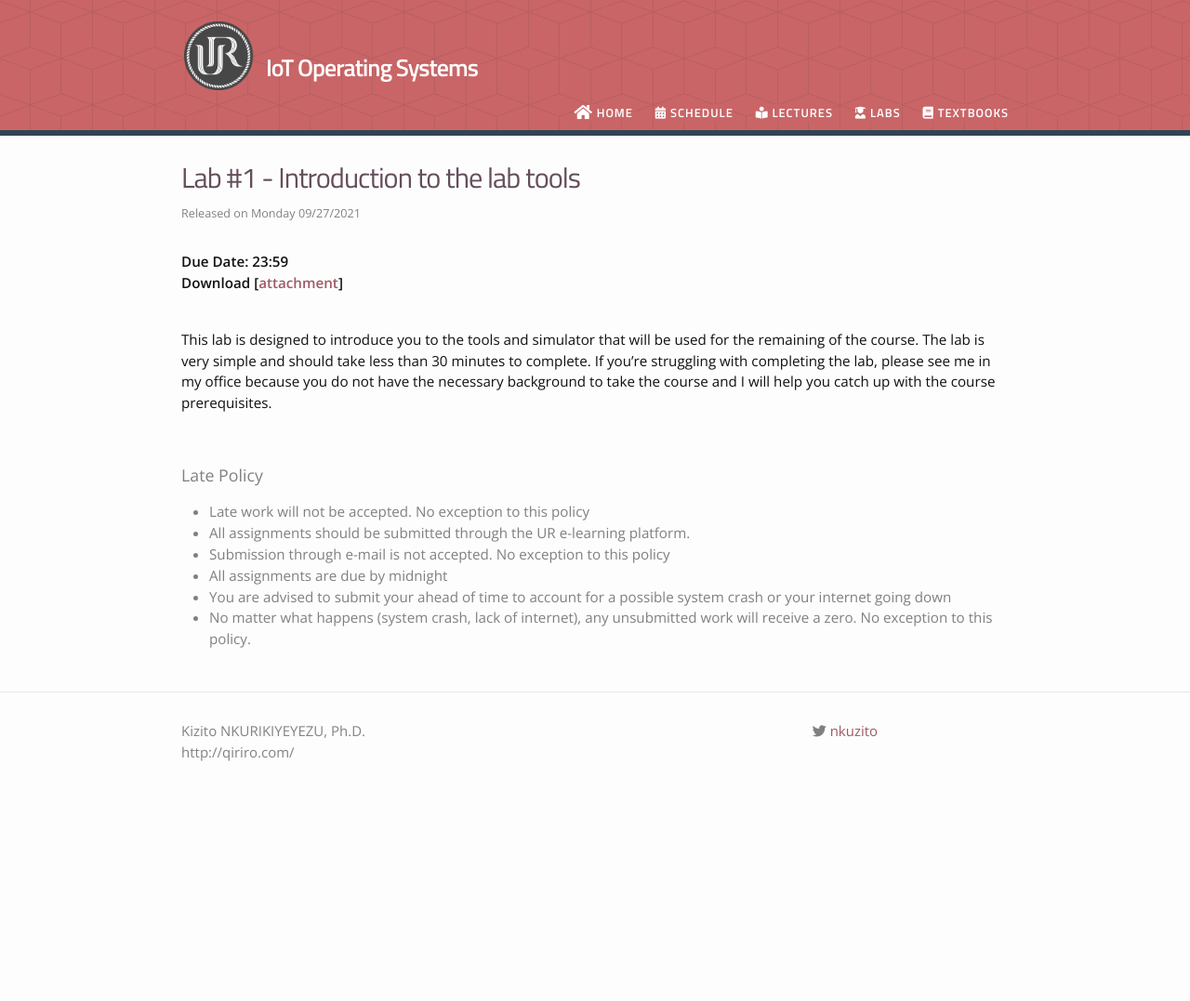
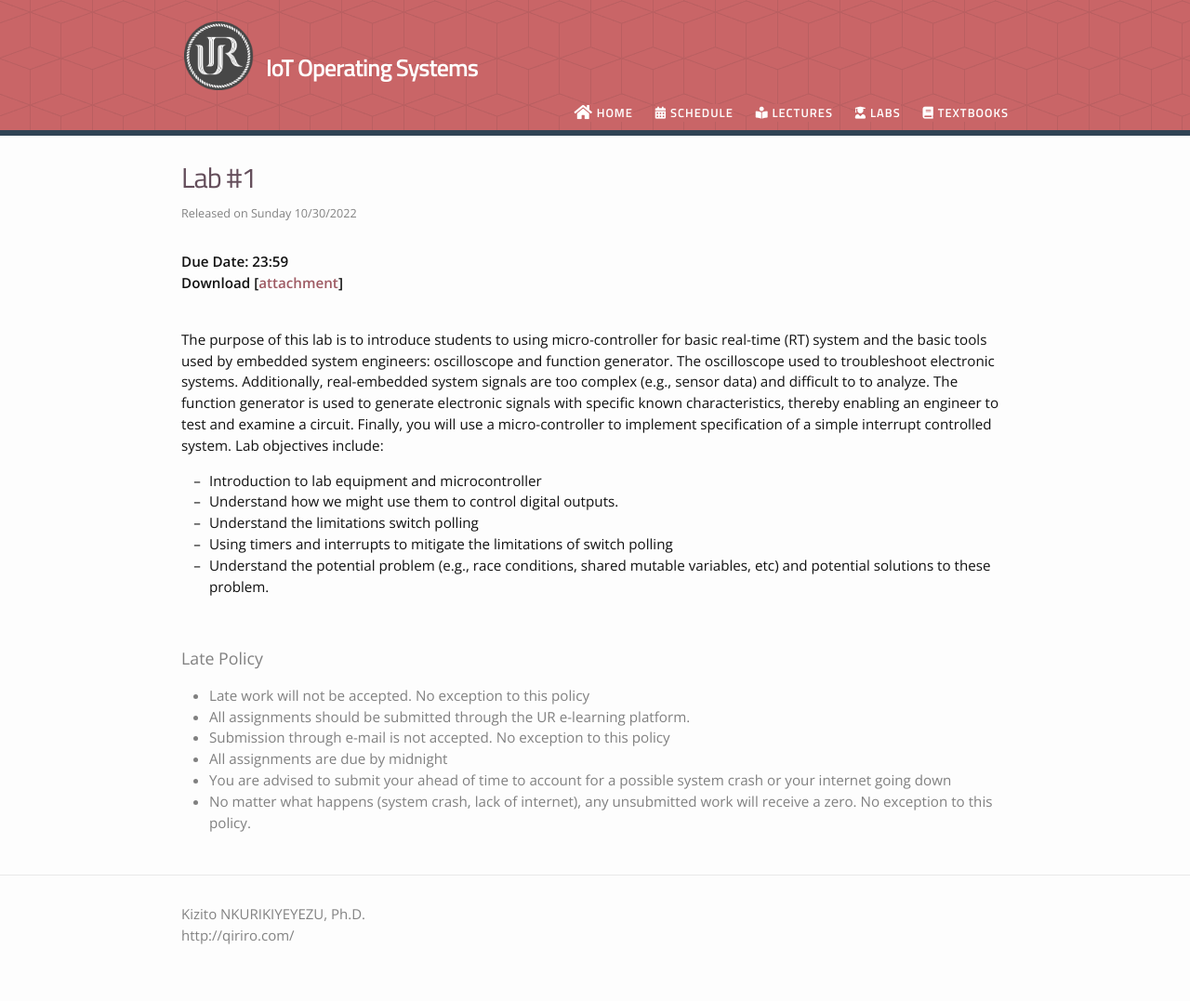
Before and after one commit to qiriro/ecs6264, a Jekyll site: the page built from _assignments/lab1.md, in a window 1280 px wide. Shown: the whole page at 93% size. Built offline with Jekyll 4.4.1, drawn with Linux system fonts in a browser that asks for light colours; nearby versions of some CDN libraries; before the commit the page ends 900 px from its top, so only the background shows below that.

Commit message:
add lab1

```diff
--- a/_assignments/lab1.md
+++ b/_assignments/lab1.md
@@ -1,12 +1,24 @@
 ---
 type: assignment
-date: Mon Sep 27 16:56:01 CAT 2021
-title: 'Lab #1 - Introduction to the lab tools'
+date: Sun Oct 30 17:36:54 CAT 2022
+title: 'Lab #1'
 pdf:
-attachment: /static_files/labs/lab1.pdf
+attachment: /static_files/labs/lab1/lab1.pdf
 due_event:
     type: due
-    date: 2021-10-01T23:59:59+4:30
+    date: 2022-12-06T23:59:59+4:30
     description: 'Lab #1 due'
 ---
-This lab is designed to introduce you to the tools and simulator that will be used for the remaining of the course. The lab is very simple and should take less than 30 minutes to complete. If you're struggling with completing the lab, please see me in my office because you do not have the necessary background to take the course and I will help you catch up with the course prerequisites.
+The purpose of this lab is to introduce students to using micro-controller for basic real-time
+(RT) system and the basic tools used by embedded system engineers: oscilloscope and function
+generator. The oscilloscope used to troubleshoot electronic systems. Additionally, real-embedded
+system signals are too complex (e.g., sensor data) and difficult to to analyze. The function
+generator is used to generate electronic signals with specific known characteristics, thereby
+enabling an engineer to test and examine a circuit. Finally, you will use a micro-controller to
+implement specification of a simple interrupt controlled system. Lab objectives include:
+- Introduction to lab equipment and microcontroller
+- Understand how we might use them to control digital outputs.
+- Understand the limitations switch polling
+- Using timers and interrupts to mitigate the limitations of switch polling
+- Understand the potential problem (e.g., race conditions, shared mutable variables, etc)
+and potential solutions to these problem.
--- a/_config.yml
+++ b/_config.yml
@@ -1,13 +1,13 @@
 # Site settings
 course_name: IoT Operating Systems
-course_description: "This course will explore the fundations of modern Real-time operating systems from the programmer's perspective. Topics include structure of real-­time embedded systems, interrupts, concurrent task synchronization and communication, inter-process interface and multitasking, sharing resources, schedulability and reliability. The course will provide a particular emphasis on predictable scheduling algorithms and provide the basic methodologies for designing predictable computing systems useful in supporting time critical IoT systems. The course also discuss popular open-source FreRTOS to identify the benefits and weaknesses in deciding whether or not to adopt more traditional, less powerful, techniques for a project."
+course_description: "This course will explore the foundations of modern Real-time operating systems from the programmer's perspective. Topics include structure of real-­time embedded systems, interrupts, concurrent task synchronization and communication, inter-process interface and multitasking, sharing resources, schedulability and reliability. The course also discuss popular open-source FreeRTOS to identify the benefits and weaknesses in deciding whether or not to adopt more traditional, less powerful, techniques for a project."
 course_semester:
 
 baseurl: "/ecs6264" # the subpath of your site, e.g. /blog/
 url: "https://qiriro.com" # the base hostname & protocol for your site
 # schoolname: "University of Rwanda"
 # schoolurl: ""
-twitter_username: nkuzito
+twitter_username:
 
 address: |
     Kizito NKURIKIYEYEZU, Ph.D.
```
